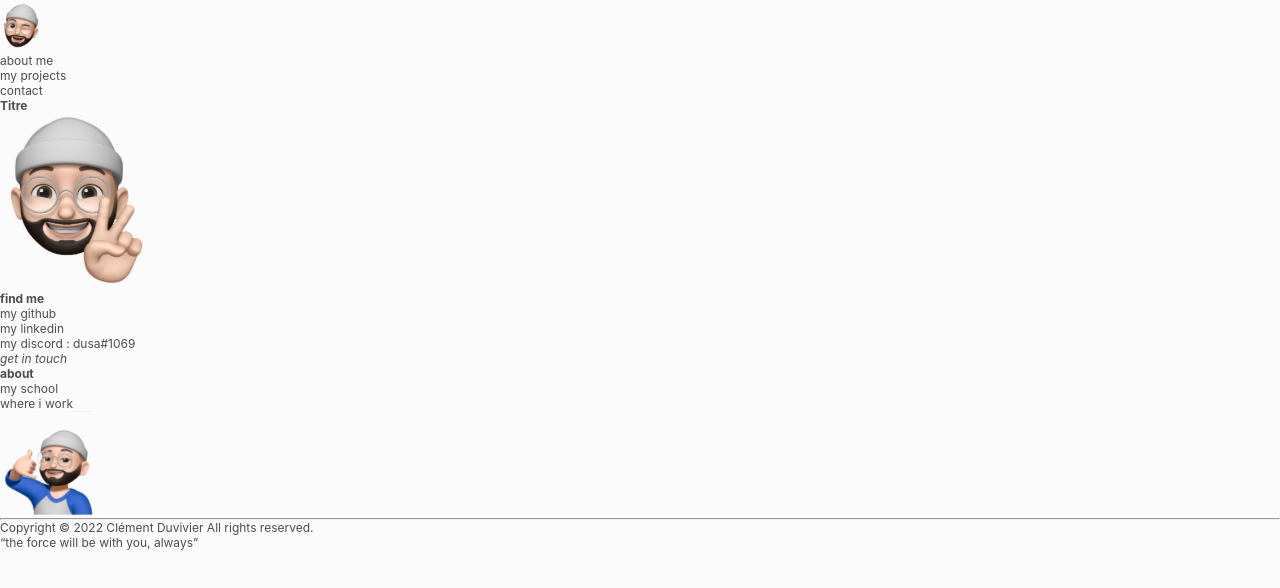
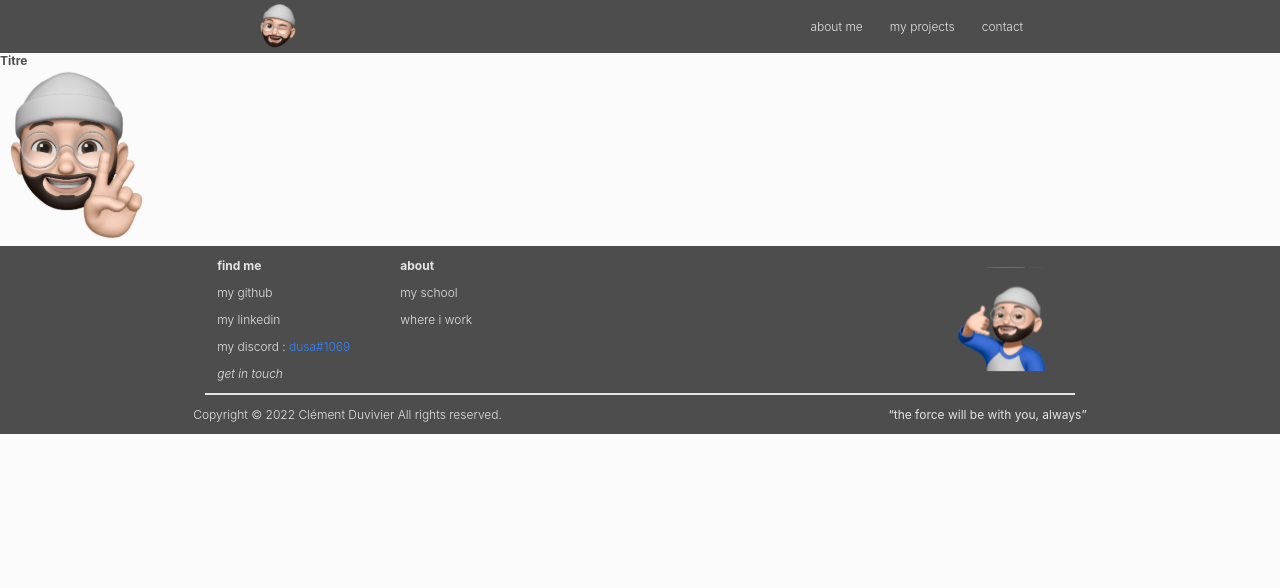
Before and after one commit to ClemOurs/main-portfolio, a Next.js app: page / in a window 1280 px wide. Shown: the top 588 px of the page. Built offline with nearby package versions, Linux system fonts and the light colour scheme.

Commit message:
:lipstick: primary style done for footer and nav

```diff
--- a/styles/components/_components-dir.scss
+++ b/styles/components/_components-dir.scss
@@ -0,0 +1,2 @@
+@import "navbar",
+        "footer";
--- /dev/null
+++ b/styles/components/_footer.scss
@@ -0,0 +1,43 @@
+.footer {
+    @include flex-column;
+    background-color: $dark;
+    h5,li,p,a,q {
+        color: $white;
+    }
+    li,p,a {
+        font-weight: 300;
+    }
+    a:hover {
+        text-decoration: underline;
+    }
+    &-hero {
+        padding: 0.5em;
+        width: 67%;
+        margin: 0 auto;
+        @include flex-row;
+        justify-content: space-between;
+        div {
+            @include flex-row;
+            gap: 50px;
+            li {
+                padding:0.5em 0;
+                span {
+                    color: $primary
+                }
+            }
+        }
+    }
+    &-rights {
+        @include flex-column;
+        hr {
+            border:1px solid $white;
+            width: 68%;
+            margin: 0 auto;
+        }
+        div{
+            padding: 1em 0;
+            @include flex-row;
+            justify-content:space-around;
+        }
+    }
+}
--- /dev/null
+++ b/styles/components/_navbar.scss
@@ -0,0 +1,23 @@
+.nav {
+    @include flex-row;
+    @include align-center;
+    justify-content: space-around;
+    background-color: $dark;
+    .homeButton{
+        transition : ease 0.3s;
+        &:hover {
+            transform: scale(1.1)
+        }
+    }
+    ul {
+        @include flex-row;
+        gap: 27px;
+        a {
+            color: $white;
+            font-weight: 300;
+            &:hover {
+                color: #fff;
+            }
+        }
+    }
+}
```
